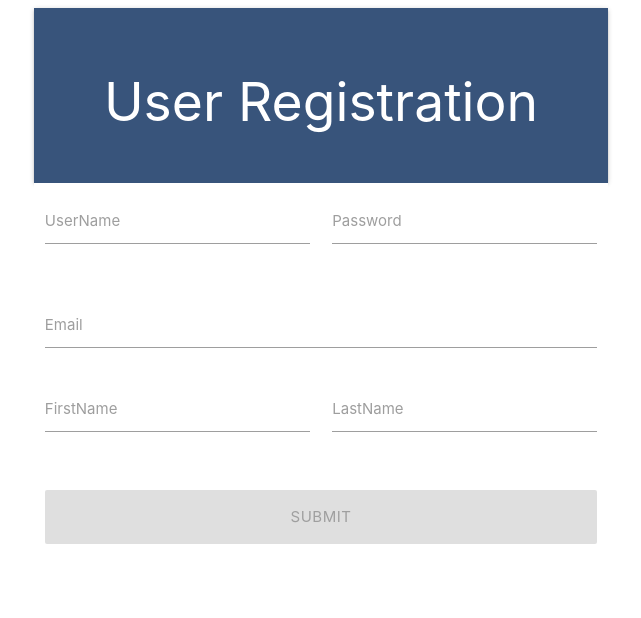
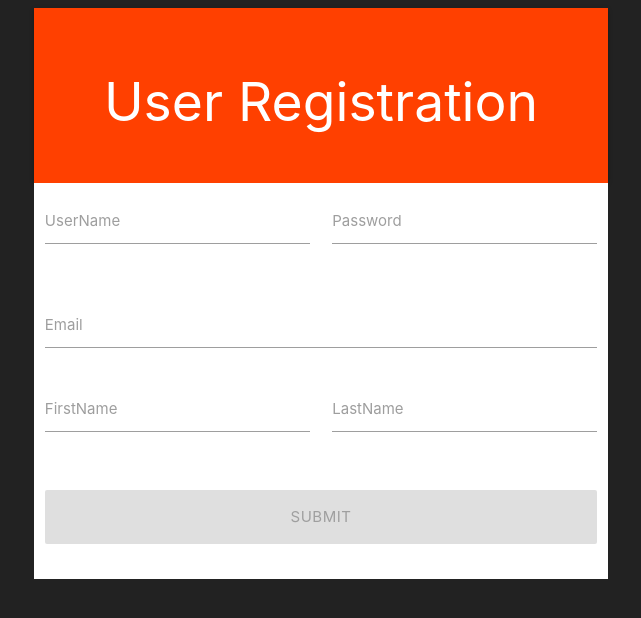
Before and after one commit to Pavliuk13/SignalR-Chat, an Angular app in the folder chat-client/: page / in a window 1280 px wide. Shown: the top 618 px of the page, without its empty margins (319-960 px from the left). Built offline with nearby package versions, Linux system fonts and the light colour scheme.

Commit message:
styles edits

```diff
--- a/chat-client/src/app/shared/user.service.ts
+++ b/chat-client/src/app/shared/user.service.ts
@@ -20,6 +20,6 @@ export class UserService {
       FirstName: user.FirstName,
       LastName: user.LastName
     }
-    return this.http.post(this.rootUrl + '/api/Account/api/User/Register', body);
+    return this.http.post(this.rootUrl + '/api/account/register', body);
   }
 }
--- a/chat-client/src/app/sign-up/sign-up.component.ts
+++ b/chat-client/src/app/sign-up/sign-up.component.ts
@@ -33,9 +33,11 @@ export class SignUpComponent implements OnInit {
 
   onSubmit(form: NgForm){
     this.userService.registerUser(form.value).subscribe((data: any) => {
-      if(data.Succeeded == true){
+      if (form.valid) {
         this.resetForm(form);
       }
+      else
+        console.log('Registration failed');
     });
   }
 
--- a/chat-client/src/styles.css
+++ b/chat-client/src/styles.css
@@ -1,16 +1,20 @@
 /* You can add global styles to this file, and also import other style files */
+body{
+    background-color: #222222;
+}
+
 div.sm-jumbotron{
     margin: 0px;
     padding: 2rem;
-    background-color: #38547b;
+    background-color: #FF4000;
     color: #fff;
 }
 
 button.btn-submit{
-    background-color: #38547b;
+    background-color: #FF4000;
     color: #fff;
     width: 100%;
 }
 button.btn-submit:focus,button.btn-submit:hover{
-    background-color: #38547b;
+    background-color: #EFCB68;
 }
```
Also changed, not shown: 7 other files (tests, documents, lock files or other folders).
